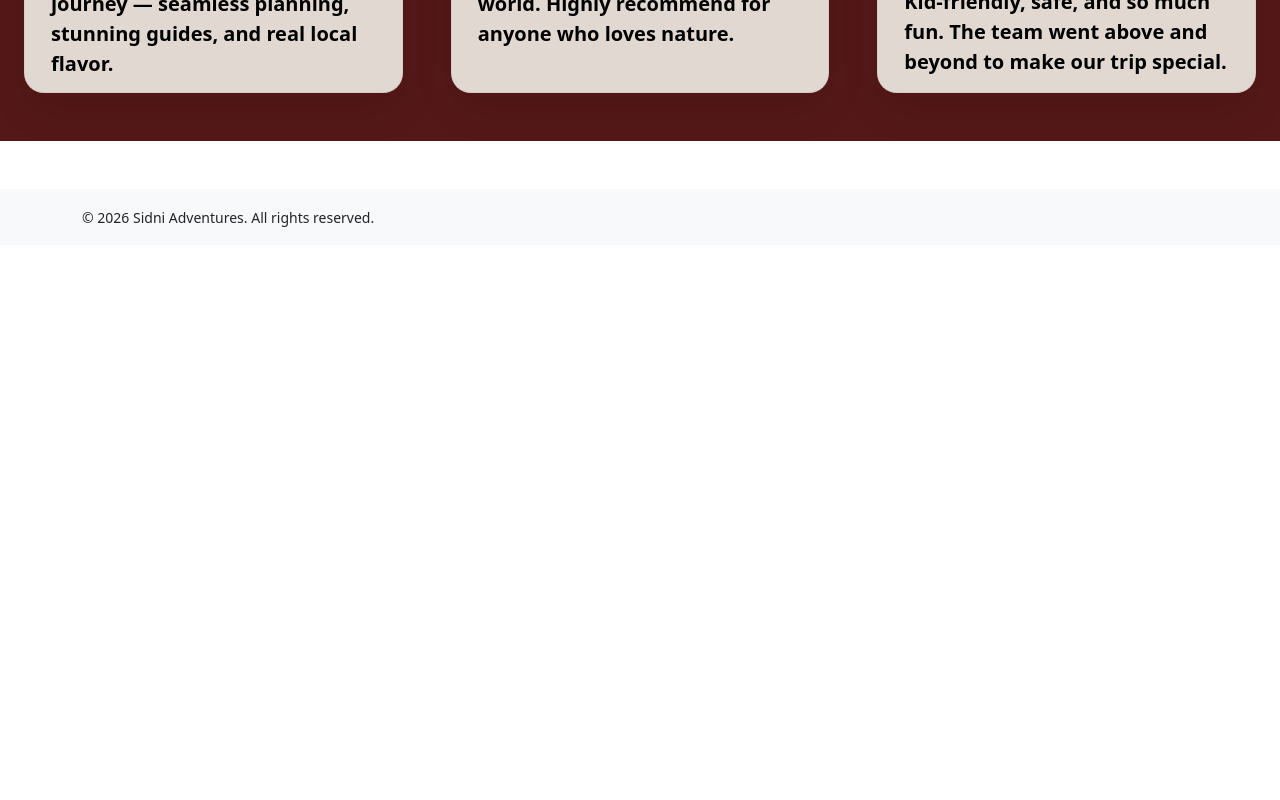
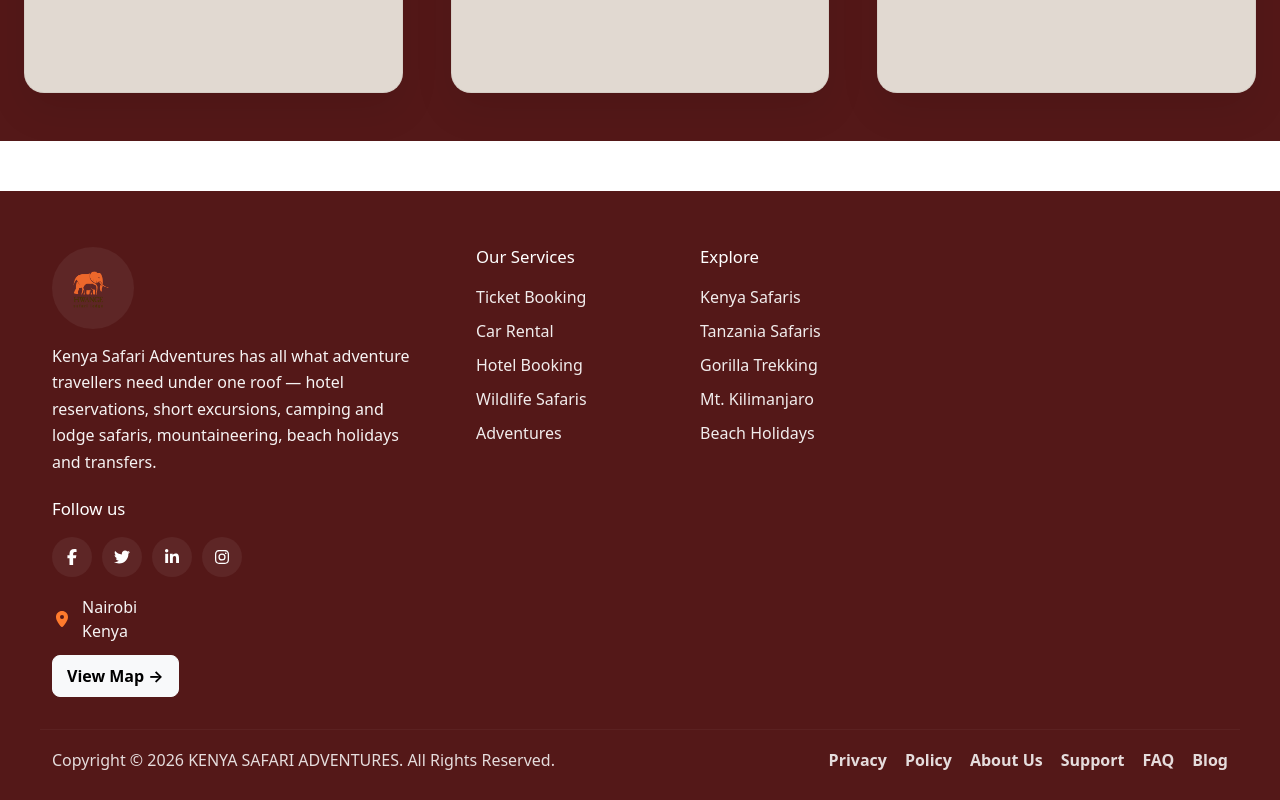
Before and after one commit to Liam-Reeves/SIDNI-ADVENTURES-TOURS-AND-TRAVEL, a React (Vite) app: page / in a window 1280 px wide. Shown: the part 3643-4443 px from the top of the page. Before the commit the page ends 3888 px from the top, so only its background shows below. Built offline with nearby package versions, Linux system fonts and the light colour scheme.

Commit message:
made footer section

```diff
--- /dev/null
+++ b/src/components/Footer.css
@@ -0,0 +1,141 @@
+:root {
+    --brand-deep: #541818;
+    --brand-accent: #FFD700;
+    --muted: #E1D9D1;
+    --text-light: #ffffff;
+    --link-accent: #ff7a2d;
+}
+
+.site-footer {
+    margin-top: 50px;
+    background: var(--brand-deep);
+    color: var(--text-light);
+    padding: 56px 0 28px;
+}
+
+.footer-inner {
+    max-width: 1200px;
+}
+
+.footer-top {
+    display: flex;
+    gap: 24px;
+    margin-bottom: 32px;
+}
+
+.footer-about img {
+    width: 82px;
+    height: 82px;
+    object-fit: contain;
+    border-radius: 999px;
+    background: rgba(255, 255, 255, 0.06);
+    padding: 6px;
+}
+
+.footer-about p {
+    max-width: 420px;
+    color: rgba(255, 255, 255, 0.95);
+    margin-top: 14px;
+    line-height: 1.65;
+}
+
+.footer-links h5,
+.footer-contact h5 {
+    color: var(--text-light);
+    margin-bottom: 18px;
+    font-size: 1.05rem;
+}
+
+.footer-links ul {
+    list-style: none;
+    padding: 0;
+    margin: 0;
+}
+
+.footer-links ul li {
+    margin: 10px 0;
+    color: rgba(255, 255, 255, 0.92);
+}
+
+.socials {
+    display: flex;
+    gap: 10px;
+    margin-bottom: 18px;
+}
+
+.socials a {
+    display: inline-flex;
+    align-items: center;
+    justify-content: center;
+    width: 40px;
+    height: 40px;
+    background: rgba(255, 255, 255, 0.06);
+    border-radius: 999px;
+    color: var(--text-light);
+}
+
+.socials a:hover {
+    background: rgba(255, 255, 255, 0.12);
+    color: var(--link-accent);
+}
+
+.address {
+    display: flex;
+    gap: 10px;
+    align-items: center;
+    color: rgba(255, 255, 255, 0.95);
+    margin-bottom: 12px;
+}
+
+.address svg {
+    color: var(--link-accent);
+}
+
+.map-btn {
+    border-radius: 8px;
+    padding: 8px 14px;
+    font-weight: 700;
+}
+
+.footer-bottom {
+    border-top: 1px solid rgba(255, 255, 255, 0.04);
+    padding-top: 18px;
+    align-items: center;
+}
+
+.copyright {
+    color: rgba(255, 255, 255, 0.85);
+}
+
+.bottom-links nav {
+    display: flex;
+    gap: 18px;
+    justify-content: flex-end;
+}
+
+.bottom-links nav a {
+    color: rgba(255, 255, 255, 0.85);
+    text-decoration: none;
+    font-weight: 600;
+}
+
+.bottom-links nav a:hover {
+    color: var(--link-accent);
+}
+
+@media (max-width: 768px) {
+    .footer-top {
+        flex-direction: column;
+    }
+
+    .footer-about p {
+        max-width: 100%;
+    }
+
+    .bottom-links nav {
+        justify-content: flex-start;
+        flex-wrap: wrap;
+        gap: 12px;
+        margin-top: 8px
+    }
+}
--- a/src/components/Footer.jsx
+++ b/src/components/Footer.jsx
@@ -1,12 +1,104 @@
 import Container from "react-bootstrap/Container";
+import Row from "react-bootstrap/Row";
+import Col from "react-bootstrap/Col";
+import Button from "react-bootstrap/Button";
+import { FontAwesomeIcon } from "@fortawesome/react-fontawesome";
+import {
+  faFacebookF,
+  faTwitter,
+  faLinkedinIn,
+  faInstagram,
+} from "@fortawesome/free-brands-svg-icons";
+import { faMapMarkerAlt } from "@fortawesome/free-solid-svg-icons";
+import logo from "../assets/lodge_logo.png";
+import "./Footer.css";
 
 export default function Footer() {
   return (
-    <footer className="bg-light py-3 mt-5">
-      <Container>
-        <small>
-          © {new Date().getFullYear()} Sidni Adventures. All rights reserved.
-        </small>
+    <footer className="site-footer">
+      <Container className="footer-inner">
+        <Row className="footer-top">
+          <Col md={4} className="footer-about">
+            <div className="logo-wrap">
+              <img src={logo} alt="Sidni Adventures" />
+            </div>
+            <p>
+              Kenya Safari Adventures has all what adventure travellers need
+              under one roof — hotel reservations, short excursions, camping and
+              lodge safaris, mountaineering, beach holidays and transfers.
+            </p>
+          </Col>
+
+          <Col md={2} className="footer-links">
+            <h5>Our Services</h5>
+            <ul>
+              <li>Ticket Booking</li>
+              <li>Car Rental</li>
+              <li>Hotel Booking</li>
+              <li>Wildlife Safaris</li>
+              <li>Adventures</li>
+            </ul>
+          </Col>
+
+          <Col md={3} className="footer-links">
+            <h5>Explore</h5>
+            <ul>
+              <li>Kenya Safaris</li>
+              <li>Tanzania Safaris</li>
+              <li>Gorilla Trekking</li>
+              <li>Mt. Kilimanjaro</li>
+              <li>Beach Holidays</li>
+            </ul>
+          </Col>
+
+          <Col md={3} className="footer-contact">
+            <h5>Follow us</h5>
+            <div className="socials">
+              <a aria-label="facebook" href="#">
+                <FontAwesomeIcon icon={faFacebookF} />
+              </a>
+              <a aria-label="twitter" href="#">
+                <FontAwesomeIcon icon={faTwitter} />
+              </a>
+              <a aria-label="linkedin" href="#">
+                <FontAwesomeIcon icon={faLinkedinIn} />
+              </a>
+              <a aria-label="instagram" href="#">
+                <FontAwesomeIcon icon={faInstagram} />
+              </a>
+            </div>
+
+            <div className="address">
+              <FontAwesomeIcon icon={faMapMarkerAlt} />
+              <div>
+                Nairobi
+                <br />
+                Kenya
+              </div>
+            </div>
+
+            <Button variant="light" className="map-btn">
+              View Map →
+            </Button>
+          </Col>
+        </Row>
+
+        <Row className="footer-bottom">
+          <Col md={6} className="copyright">
+            Copyright © {new Date().getFullYear()} KENYA SAFARI ADVENTURES. All
+            Rights Reserved.
+          </Col>
+          <Col md={6} className="bottom-links">
+            <nav>
+              <a href="#">Privacy</a>
+              <a href="#">Policy</a>
+              <a href="#">About Us</a>
+              <a href="#">Support</a>
+              <a href="#">FAQ</a>
+              <a href="#">Blog</a>
+            </nav>
+          </Col>
+        </Row>
       </Container>
     </footer>
   );
--- a/src/components/Testimonials.css
+++ b/src/components/Testimonials.css
@@ -81,7 +81,7 @@
 .testimonial-top,
 .meta,
 .name {
-    font-size: 3rem;
+    font-size: 1.25rem;
     font-weight: 700;
 }
 
@@ -95,7 +95,7 @@
 .testimonial-top,
 .meta,
 .name p {
-    font-size: 2rem;
+    font-size: 1.25rem;
     line-height: 1.5;
     color: #541818;
 }
@@ -103,7 +103,7 @@
 .testimonial-top,
 .meta,
 .name .text {
-    font-size: 1.25rem;
+    font-size: 1rem;
     line-height: 1.5;
     color: #000000;
     padding-top: 10px;
--- a/src/pages/HomePage.jsx
+++ b/src/pages/HomePage.jsx
@@ -20,9 +20,9 @@ export default function HomePage() {
           <FeaturedCards />
           <WhyUs />
           <Testimonials />
+          <Footer />
         </Container>
       </main>
-      <Footer />
     </>
   );
 }
```
